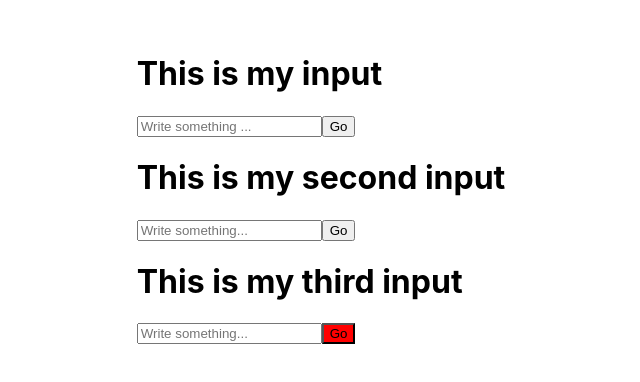
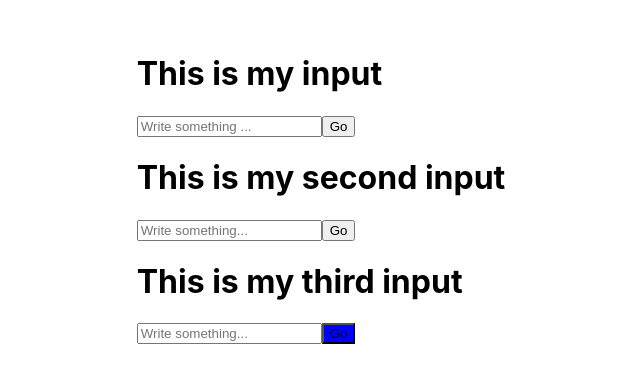
Before and after one commit to OdirileK/Firebase-App, a React (Create React App) app: page / in a window 1280 px wide. Shown: the part 172-554 px from the top of the page, without its empty margins (319-959 px from the left). Built offline with nearby package versions, Linux system fonts and the light colour scheme.

Commit message:
blue btn

```diff
--- a/src/App.js
+++ b/src/App.js
@@ -20,7 +20,7 @@ function App() {
 
         <h1>This is my third input</h1>
         <input name="name" type="text" placeholder="Write something..." />
-        <button style={{backgroundColor: 'red'}}>Go</button>
+        <button style={{backgroundColor: 'blue'}}>Go</button>
       </div>
     </div>
   );
```
